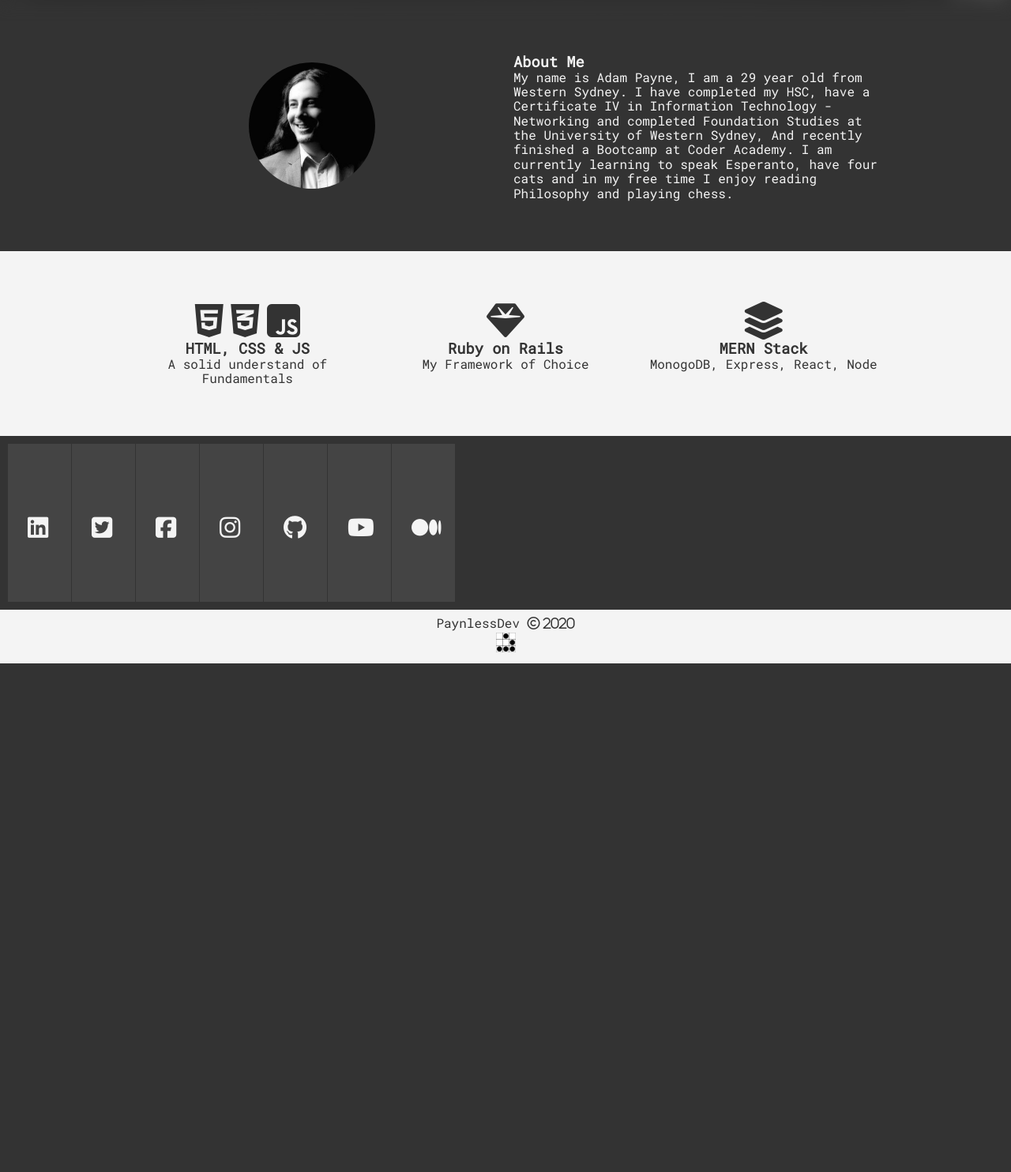
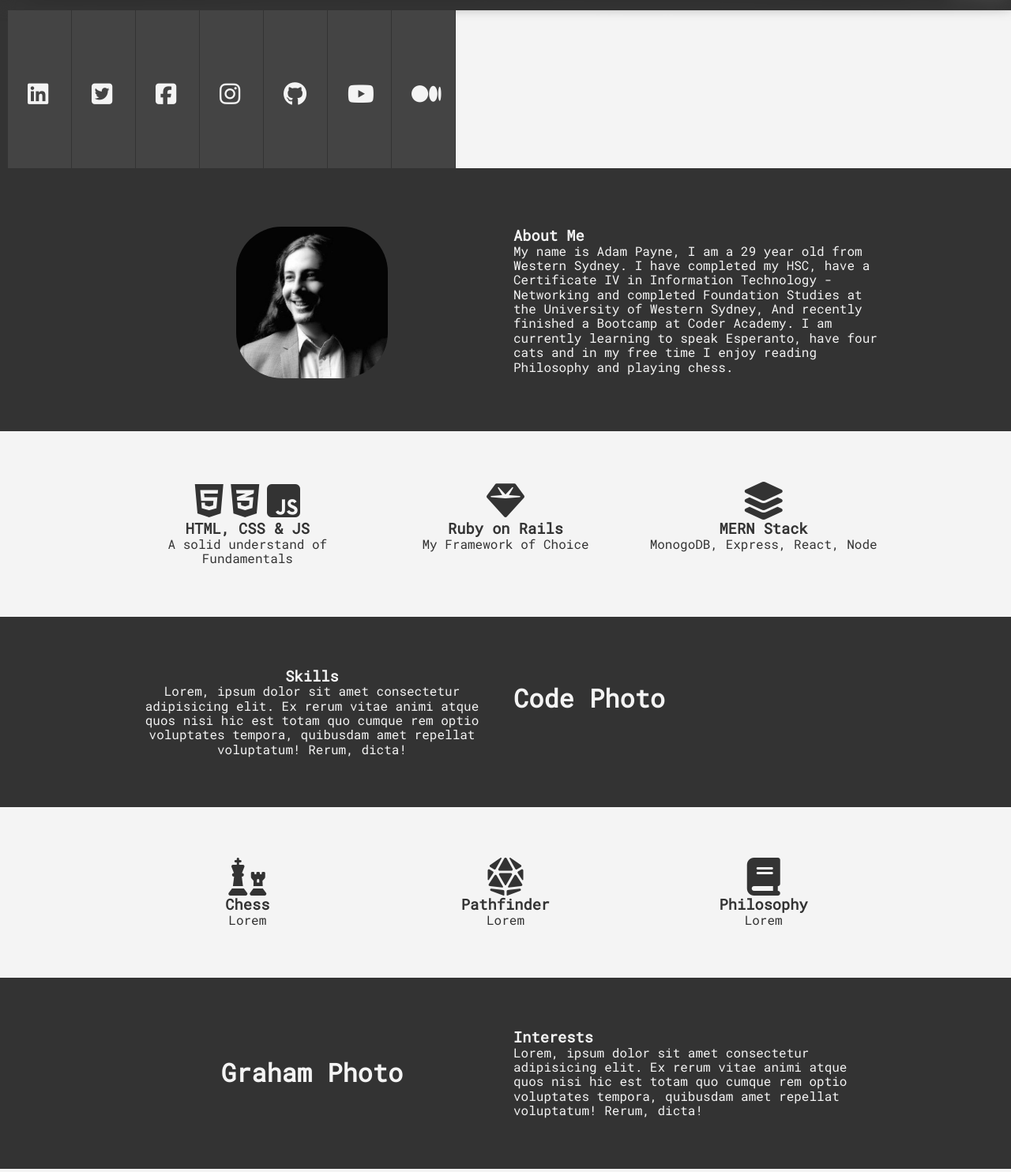
Before and after one commit to PayneLessDev/profile_page, a plain HTML site: page index.html in a window 1280 px wide. Shown: the part 797-2281 px from the top of the page at 79% size. Before the commit the page ends 1637 px from the top, so only its background shows below. Drawn offline with nearby package versions, Linux system fonts and the light colour scheme.

Commit message:
sections added

```diff
--- a/css/main.css
+++ b/css/main.css
@@ -43,7 +43,7 @@
 body {
   background: var(--dark0, --background);
   margin: 0;
-  color: #f4f4f4;
+  color: #var(--light);
   font-family: 'Roboto Mono', sans-serif;
 }
 
@@ -345,7 +345,7 @@ footer {
 }
 
 .accordion{
-  background: var(--dark0);
+  background: var(--light);
   width: 100%;
   min-width: 880px;
   display: block;
@@ -507,9 +507,9 @@ footer {
 }
 
 .me{
-  height: 10rem;
-  width: 10rem;
-  border-radius: 50%;
+  height: 12rem;
+  width: 12rem;
+  border-radius: 30%;
   transition: all 0.5s;
 }
 
@@ -528,6 +528,3 @@ footer {
   padding: 2.5px;
   height: 25px;
 }
-h3{
-  /* color: #1cb3c8; */
-}
--- a/index.html
+++ b/index.html
@@ -62,43 +62,6 @@
       </div>
     </div>
   </header>
-
-  <section class="about bg-dark">
-    <div class="container">
-      <div class="grid-2">
-        <div class="center">
-          <img src="img/me.jpg" alt="Self Photo" class="me">
-        </div>
-        <div>
-          <h3>About Me</h3>
-          <p>My name is Adam Payne, I am a 29 year old from Western Sydney. I have completed my HSC, have a Certificate IV in Information Technology - Networking and completed Foundation Studies at the University of Western Sydney, And recently finished a Bootcamp at Coder Academy. I am currently learning to speak Esperanto, have four cats and in my free time I enjoy reading Philosophy and playing chess.</p>
-        </div>
-      </div>
-    </div>
-  </section>
-
-  <!-- Primary Skills -->
-  <section class="skills bg-light">
-    <div class="container grid-3 center">
-      <div>
-        <i class="fab fa-html5 fa-3x"></i>
-        <i class="fab fa-css3-alt fa-3x"></i>
-        <i class="fab fa-js-square fa-3x"></i>
-        <h3>HTML, CSS & JS</h3>
-        <p>A solid understand of Fundamentals</p>
-      </div>
-      <div>
-        <i class="fas fa-gem fa-3x test"></i>
-        <h3>Ruby on Rails</h3>
-        <p>My Framework of Choice</p>
-      </div>
-      <div>
-        <i class="fas fa-layer-group fa-3x"></i>
-        <h3>MERN Stack</h3>
-        <p>MonogoDB, Express, React, Node</p>
-      </div>
-    </div>
-  </section>
 
   <!-- Social Media Accordion -->
   <nav class="accordion-container">
@@ -169,6 +132,93 @@
   </ul>
 </nav>
 
+  <!-- About Me -->
+  <section class="about bg-dark">
+    <div class="container">
+      <div class="grid-2">
+        <div class="center">
+          <img src="img/me.jpg" alt="Self Photo" class="me">
+        </div>
+        <div>
+          <h3>About Me</h3>
+          <p>My name is Adam Payne, I am a 29 year old from Western Sydney. I have completed my HSC, have a Certificate IV in Information Technology - Networking and completed Foundation Studies at the University of Western Sydney, And recently finished a Bootcamp at Coder Academy. I am currently learning to speak Esperanto, have four cats and in my free time I enjoy reading Philosophy and playing chess.</p>
+        </div>
+      </div>
+    </div>
+  </section>
+
+  <!-- Primary Skills -->
+  <section class="skills bg-light">
+    <div class="container grid-3 center">
+      <div>
+        <i class="fab fa-html5 fa-3x"></i>
+        <i class="fab fa-css3-alt fa-3x"></i>
+        <i class="fab fa-js-square fa-3x"></i>
+        <h3>HTML, CSS & JS</h3>
+        <p>A solid understand of Fundamentals</p>
+      </div>
+      <div>
+        <i class="fas fa-gem fa-3x test"></i>
+        <h3>Ruby on Rails</h3>
+        <p>My Framework of Choice</p>
+      </div>
+      <div>
+        <i class="fas fa-layer-group fa-3x"></i>
+        <h3>MERN Stack</h3>
+        <p>MonogoDB, Express, React, Node</p>
+      </div>
+    </div>
+  </section>
+  <!-- Skills -->
+  <section class="about bg-dark">
+    <div class="container">
+      <div class="grid-2">
+        <div class="center">
+          <h3>Skills</h3>
+          <p>Lorem, ipsum dolor sit amet consectetur adipisicing elit. Ex rerum vitae animi atque quos nisi hic est totam quo cumque rem optio voluptates tempora, quibusdam amet repellat voluptatum! Rerum, dicta!</p>
+        </div>
+        <div>
+          <h1>Code Photo</h1>
+        </div>
+      </div>
+    </div>
+  </section>
+
+  <!-- Primary Interests -->
+  <section class="skills bg-light">
+  <div class="container grid-3 center">
+    <div>
+      <i class="fas fa-chess fa-3x"></i>
+      <h3>Chess</h3>
+      <p>Lorem</p>
+    </div>
+    <div>
+      <i class="fas fa-dice-d20 fa-3x"></i>
+      <h3>Pathfinder</h3>
+      <p>Lorem</p>
+    </div>
+    <div>
+      <i class="fas fa-book fa-3x"></i>
+      <h3>Philosophy</h3>
+      <p>Lorem</p>
+    </div>
+  </div>
+</section>
+<!-- Interests -->
+  <section class="about bg-dark">
+    <div class="container">
+      <div class="grid-2">
+        <div class="center">
+          <h1>Graham Photo</h1>
+        </div>
+        <div>
+          <h3>Interests</h3>
+          <p>Lorem, ipsum dolor sit amet consectetur adipisicing elit. Ex rerum vitae animi atque quos nisi hic est totam quo cumque rem optio voluptates tempora, quibusdam amet repellat voluptatum! Rerum, dicta!</p>
+        </div>
+      </div>
+    </div>
+  </section>
+
   <footer class="center bg-light">
     <p>PaynlessDev <i class="far fa-copyright"> <script type="text/javascript">
       document.write(new Date().getFullYear());
```
Lines whose indentation alone changed are shown as unchanged.
